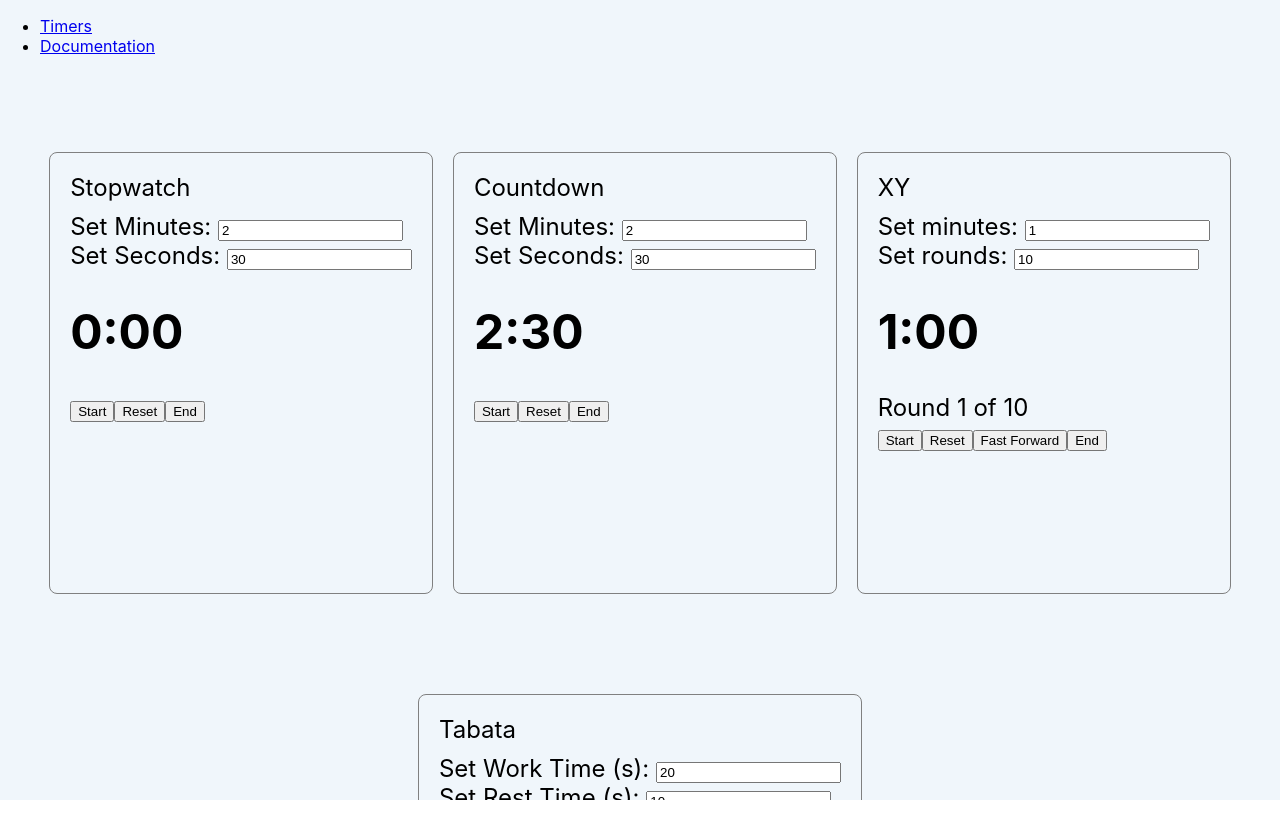
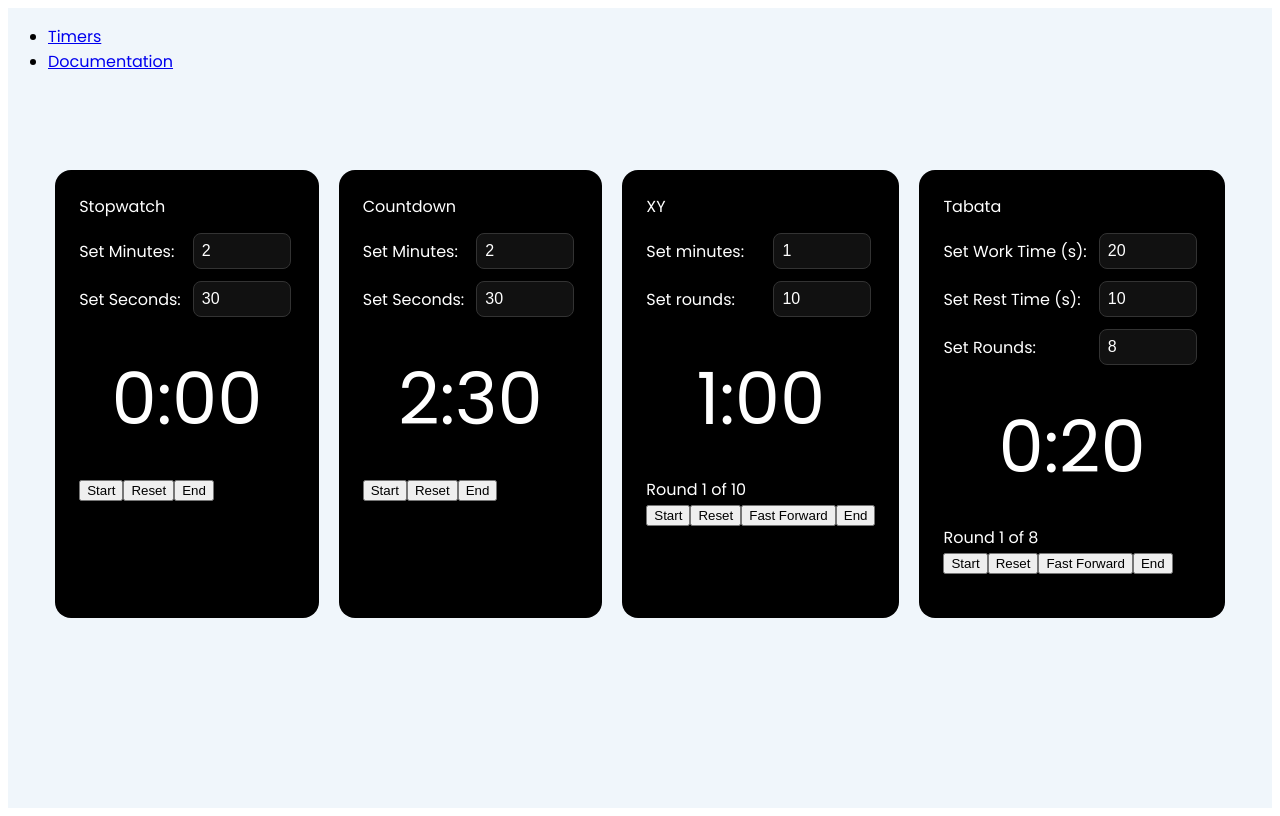
Before and after one commit to prof-tejera/assignment-1-itsweebs, a React (Create React App) app: page / in a window 1280 px wide. Built offline with nearby package versions, Linux system fonts and the light colour scheme.

Commit message:
basic styling added

```diff
--- /dev/null
+++ b/src/components/generic/DisplayTime.css
@@ -0,0 +1,6 @@
+.displayTime {
+    font-weight: 400;
+    font-size: 72px;
+    text-align: center;
+    margin: 24px 0 24px 0;
+  }
--- a/src/components/generic/DisplayTime.js
+++ b/src/components/generic/DisplayTime.js
@@ -1,7 +1,8 @@
 import React from 'react';
+import "./DisplayTime.css";
 
 const DisplayTime = ({ children }) => {
-  return <h1 className="displayTime">{children}</h1>;
+  return <div className="displayTime">{children}</div>;
 };
 
 export default DisplayTime;
--- /dev/null
+++ b/src/components/generic/Input.css
@@ -0,0 +1,26 @@
+input {
+    background-color: #111;
+    border: 1px solid #333;
+    padding: 8px;
+    color: #FFF;
+    border-radius: 8px;
+    margin: 4px;
+    font-size: 16px;
+}
+
+.input-container {
+    display: flex;
+    justify-content: space-between;
+    align-items: center;
+    width: auto;
+    margin-bottom: 4px;
+}
+
+.input-label {
+    width: auto;
+    margin-right: 8px;
+}
+
+.input-field {
+    width: 80px;
+}
--- a/src/components/generic/Input.js
+++ b/src/components/generic/Input.js
@@ -1,10 +1,11 @@
 import React from 'react';
+import "./Input.css";
 
 const Input = ({ label, ...props }) => {
   return (
-    <div>
-      <label>{label}: </label>
-      <input type="number" {...props} />
+    <div className="input-container">
+      <label className="input-label">{label}:</label>
+      <input className="input-field" type="number" {...props} />
     </div>
   );
 };
--- a/src/index.css
+++ b/src/index.css
@@ -1,3 +1,11 @@
+@import url('https://fonts.googleapis.com/css2?family=Poppins:wght@300;400;500;700&display=swap');
+
+body {
+  font-family: 'Poppins', sans-serif;
+}
+
+/* default styling provided
+
 body {
   margin: 0;
   font-family: -apple-system, BlinkMacSystemFont, "Segoe UI", "Roboto", "Oxygen",
@@ -18,3 +26,4 @@ th {
   text-align: left;
   padding: 8px;
 }
+*/
--- a/src/views/TimersView.css
+++ b/src/views/TimersView.css
@@ -8,12 +8,14 @@
   }
 
   .Timer {
-    border: 1px solid gray;
-    border-radius: 8px;
+    background-color: #000;
+    color: #FFF;
+    border-radius: 16px;
     padding: 20px;
-    font-size: 1.5rem;
+    font-size: 16px;
     height: 400px;
     margin-top: 80px;
+    padding: 24px;
   }
 
   .TimerTitle {
```
